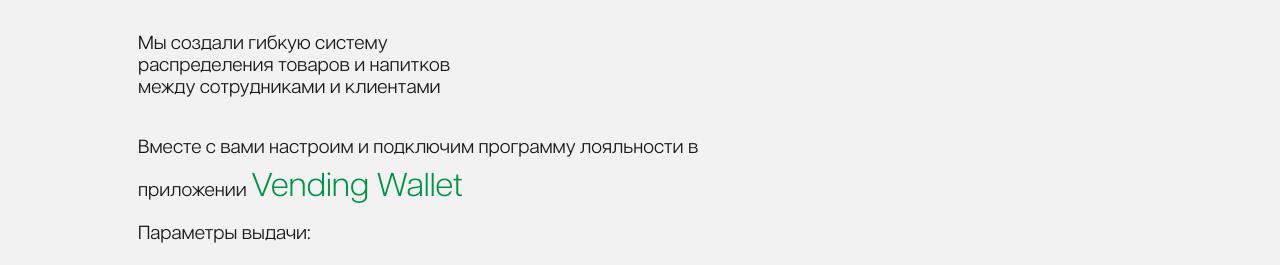
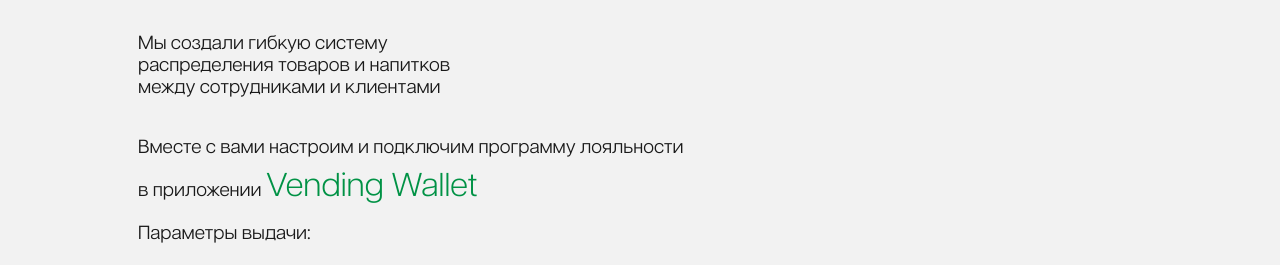
Before and after one commit to slabnevitch/megas, a plain HTML site: page index.html in a window 1280 px wide. Shown: the part 2060-2325 px from the top of the page. Drawn offline with Linux system fonts and the light colour scheme.

Commit message:
подняли текст хиро на планшете

```diff
--- a/css/main.css
+++ b/css/main.css
@@ -1468,7 +1468,7 @@ textarea {
     margin-bottom: 22.2222222222%;
   }
 }
-@media only screen and (min-width: 61.99875em) {
+@media only screen and (min-width: 86.25em) {
   .hero__content {
     margin-bottom: 8.3333333333%;
   }
@@ -2356,7 +2356,7 @@ textarea {
 }
 
 .descr-system__app {
-  max-width: 37.6470588235rem;
+  max-width: 32.3529411765rem;
   margin-bottom: 0.5882352941rem;
 }
 @media only screen and (max-width: 86.25em) {
```
